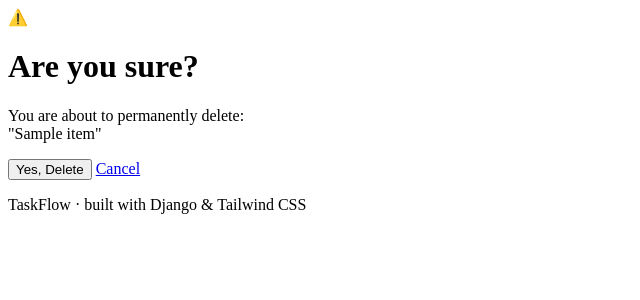
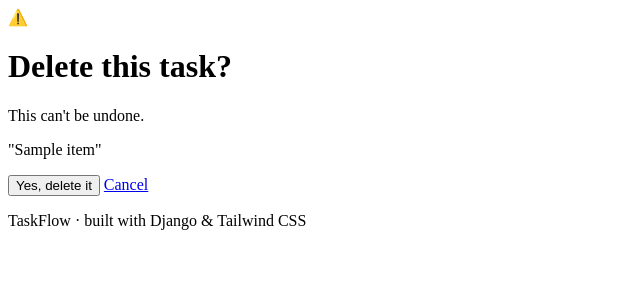
Before and after one commit to olasunkamiabdulrasheed-design/django-todo, a Django app: template templates/item_confirm_delete.html in a window 1280 px wide. Shown: the top 300 px of the page, without its empty margins (0-640 px from the left). Run offline with Django 5.2, Linux system fonts and the light colour scheme; the template is opened without the code that fills it: most values are stand-ins (such as "Sample title", 1, 10 or a date in 2020); some libraries are stand-ins or nearby versions.

Commit message:
Update templates/item_confirm_delete.html

```diff
--- a/templates/item_confirm_delete.html
+++ b/templates/item_confirm_delete.html
@@ -1,33 +1,37 @@
 {% extends 'base.html' %}
 
-{% block title %}Delete {{ item.title }}{% endblock %}
+{% block title %}Delete "{{ item.title }}" — TaskFlow{% endblock %}
 
 {% block content %}
 
-<div class="max-w-md mx-auto bg-white border border-red-200 rounded-2xl p-8 shadow text-center">
+<div class="mx-auto max-w-md">
+    <div class="card animate-pop overflow-hidden text-center">
 
-    <div class="w-14 h-14 bg-red-100 text-red-500 rounded-full flex items-center justify-center mx-auto mb-6 text-2xl">
+        <div class="h-1.5 w-full bg-rose-500"></div>
+
+        <div class="p-8">
+            <div class="mx-auto grid h-14 w-14 place-items-center rounded-2xl bg-rose-100 text-2xl
+                        dark:bg-rose-500/15">
                 ⚠️
             </div>
 
-    <h1 class="text-xl font-bold text-gray-800 mb-2">Are you sure?</h1>
-    <p class="text-gray-500 text-sm mb-6">
-        You are about to permanently delete:<br>
-        <span class="font-bold text-red-500">"{{ item.title }}"</span>
+            <h1 class="mt-5 text-xl font-extrabold tracking-tight">Delete this task?</h1>
+            <p class="mt-2 text-sm text-slate-500 dark:text-slate-400">
+                This can't be undone.
             </p>
 
-    <form method="POST" class="flex justify-center space-x-4">
+            <p class="mt-4 rounded-xl bg-slate-50 px-4 py-3 text-sm font-semibold text-slate-700
+                      dark:bg-slate-800 dark:text-slate-200">
+                "{{ item.title }}"
+            </p>
+
+            <form method="post" class="mt-6 flex justify-center gap-3">
                 {% csrf_token %}
-        <button type="submit"
-                class="px-5 py-2.5 bg-red-600 text-white font-bold rounded-xl hover:bg-red-700 transition text-sm">
-            Yes, Delete
-        </button>
-        <a href="{% url 'item_detail' item.pk %}"
-           class="px-5 py-2.5 border border-gray-300 text-gray-500 hover:text-gray-800 rounded-xl font-medium transition text-sm">
-            Cancel
-        </a>
+                <button type="submit" class="btn-danger">Yes, delete it</button>
+                <a href="{% url 'item_detail' item.pk %}" class="btn-ghost">Cancel</a>
             </form>
-
+        </div>
+    </div>
 </div>
 
 {% endblock %}
```
Lines whose indentation alone changed are shown as unchanged.
